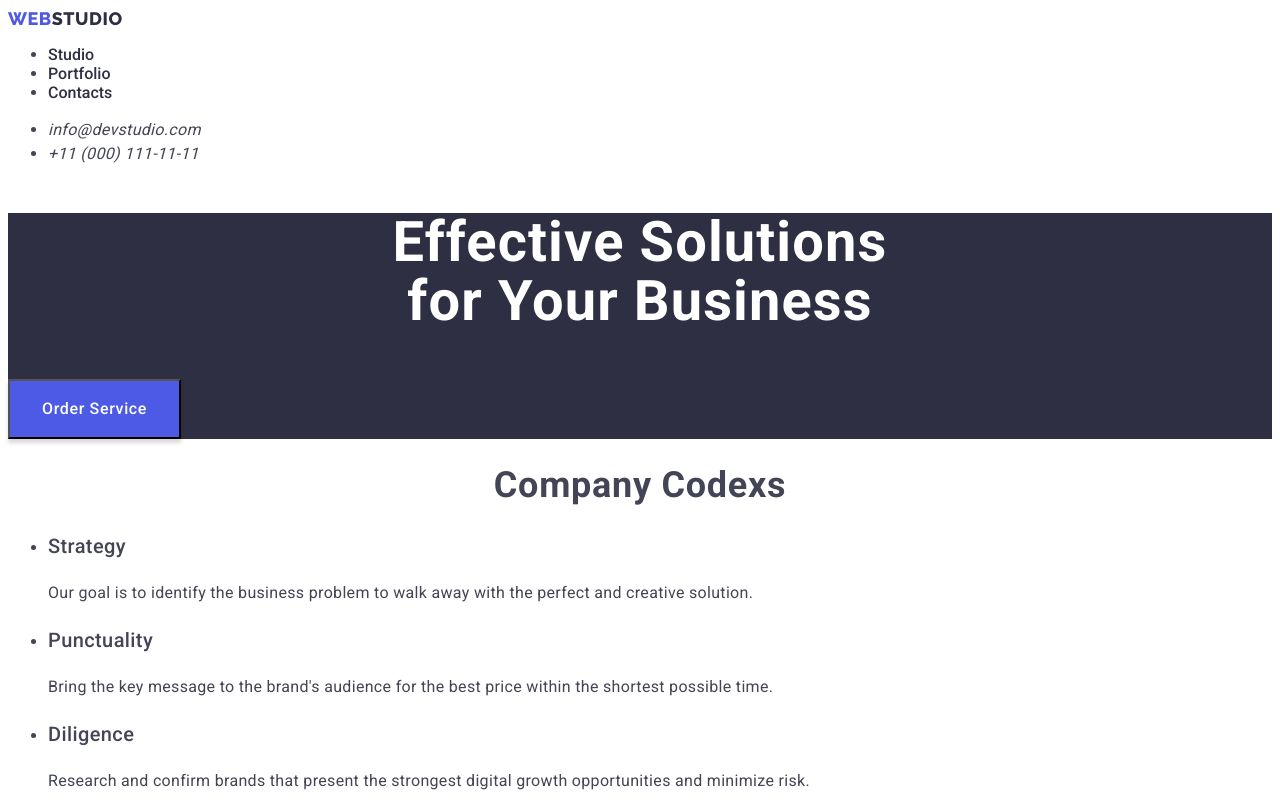
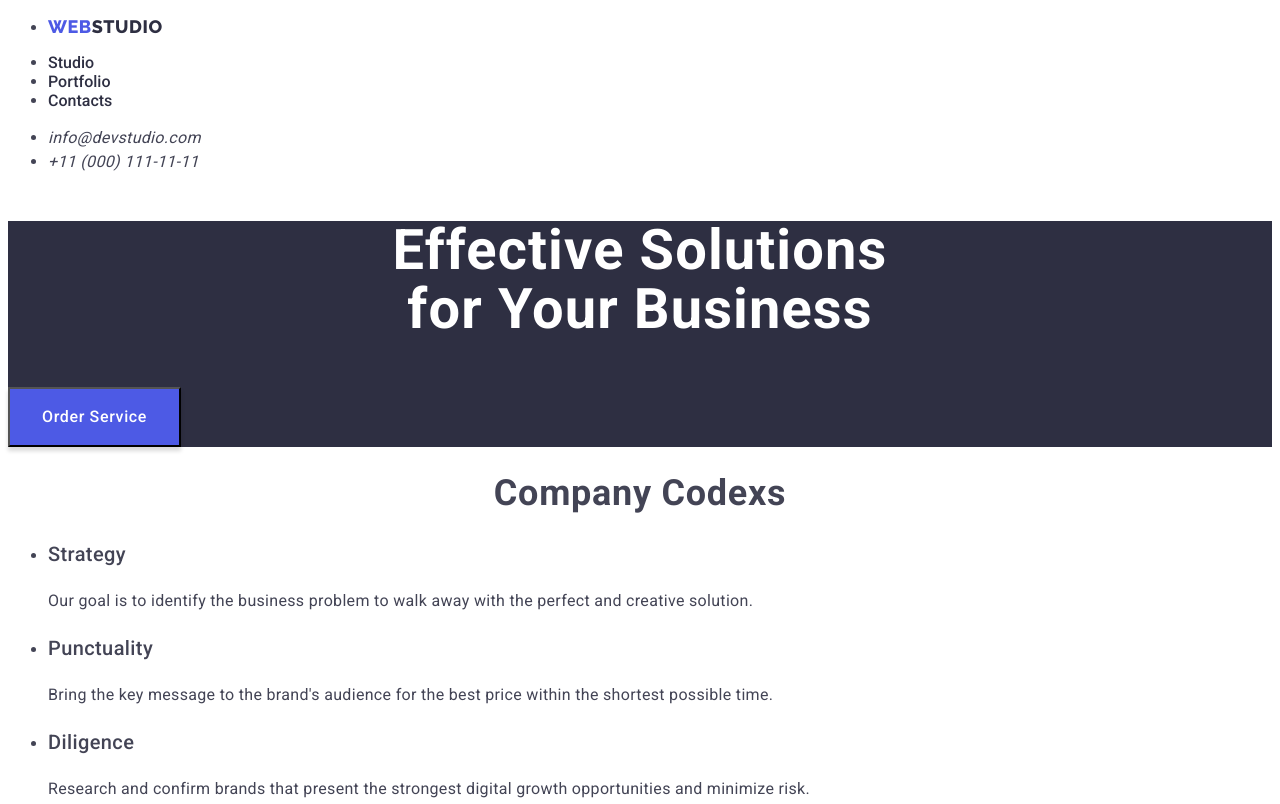
Before and after one commit to Williannoterdan/goit-markup-hw-02, a plain HTML site: page index.html in a window 1280 px wide. Shown: the top 804 px of the page. Drawn offline with Linux system fonts and the light colour scheme.

Commit message:
pach 1.15

```diff
--- a/index.html
+++ b/index.html
@@ -20,7 +20,9 @@
         <!-- Navigation -->
         <nav class="list">
             <!-- Logo -->
-            <a href="./index.html" class="text-logo link" >Web<span class="text-logo2">Studio</span></a>
+            <ul>
+                <li> <a href="./index.html" class="text-logo link" >Web<span class="text-logo2">Studio</span></a></li>
+            </ul>
 
             <ul class="navigation">
                 <li><a href="" class="navigationpanel">Studio</a></li>
```
Also changed, not shown: portfolio.html (+3 -2 lines).
